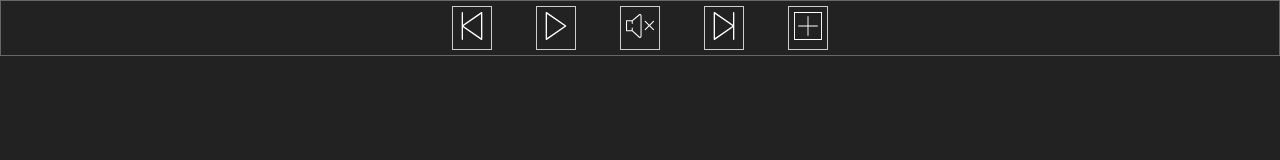
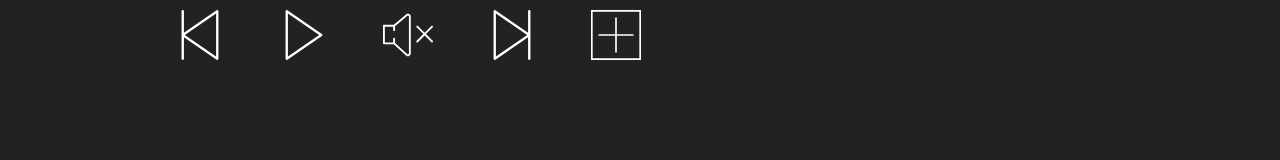
Before and after one commit to Sanctusz/stort-verkefni2, a website: page video.html in a window 1280 px wide. Drawn offline with Linux system fonts and the light colour scheme.

Commit message:
buttons
further trying to align buttons

```diff
--- a/styles.css
+++ b/styles.css
@@ -1,11 +1,7 @@
 body {
-<<<<<<< HEAD
   width: 960px; margin: 0 auto;
   background-color: #222; }
-=======
-  background-color: #222;
 }
->>>>>>> f6df250c42b4d1965f61008da8a63f158bff25f4
 
 .image {
   position: relative;
@@ -45,12 +41,9 @@
     display:inline-block;
     margin:5px 20px;
     padding:5px;
-
-    border:1px solid #CCC;
+    max-width: 50px;
 }
 
 .videoContainer{
   text-align:center;
-
-  border:1px solid #666;
 }
--- a/video.html
+++ b/video.html
@@ -12,14 +12,14 @@
         <div class="row">
           <div class="col col-12">
             <!-- Myndband fer inn hér -->
-            <div class ="videoContainer">
-                <div class="fake_img"><img name="jsbuttonback" src="/img/back.svg" onclick="RewindVideo()" width="110" height="28" border="0" alt="javascript button"></div>
-                <div class="fake_img"><img name="jsbuttonplay" src="/img/play.svg" onclick="PlayOrPause()" width="110" height="28" border="0" alt="javascript button"></div>
-                <div class="fake_img"><img name="jsbuttonmute" src="/img/unmute.svg" onclick="MuteOrUnmute()" width="110" height="28" border="0" alt="javascript button"></div>
-                <div class="fake_img"><img name="jbuttonnext" src="/img/next.svg" onclick="ForwardVideo()"  width="110" height="28" border="0" alt="javascript button"></div>
-                <div class="fake_img"><img name="jsbuttonfullscreen" src="/img/fullscreen.svg" onclick="FullscreenVideo()" width="110" height="28" border="0" alt="javascript button"></div>
+          </div>
+          <div class ="videoContainer">
+                <div class="fake_img"><img name="jsbuttonback" src="/img/back.svg" onclick="RewindVideo()" alt="javascript button"></div>
+                <div class="fake_img"><img name="jsbuttonplay" src="/img/play.svg" onclick="PlayOrPause()" alt="javascript button"></div>
+                <div class="fake_img"><img name="jsbuttonmute" src="/img/unmute.svg" onclick="MuteOrUnmute()" alt="javascript button"></div>
+                <div class="fake_img"><img name="jbuttonnext" src="/img/next.svg" onclick="ForwardVideo()" alt="javascript button"></div>
+                <div class="fake_img"><img name="jsbuttonfullscreen" src="/img/fullscreen.svg" onclick="FullscreenVideo()"  alt="javascript button"></div>
             </div>
-          </div>
         </div>
     </div>
     </main>
```
